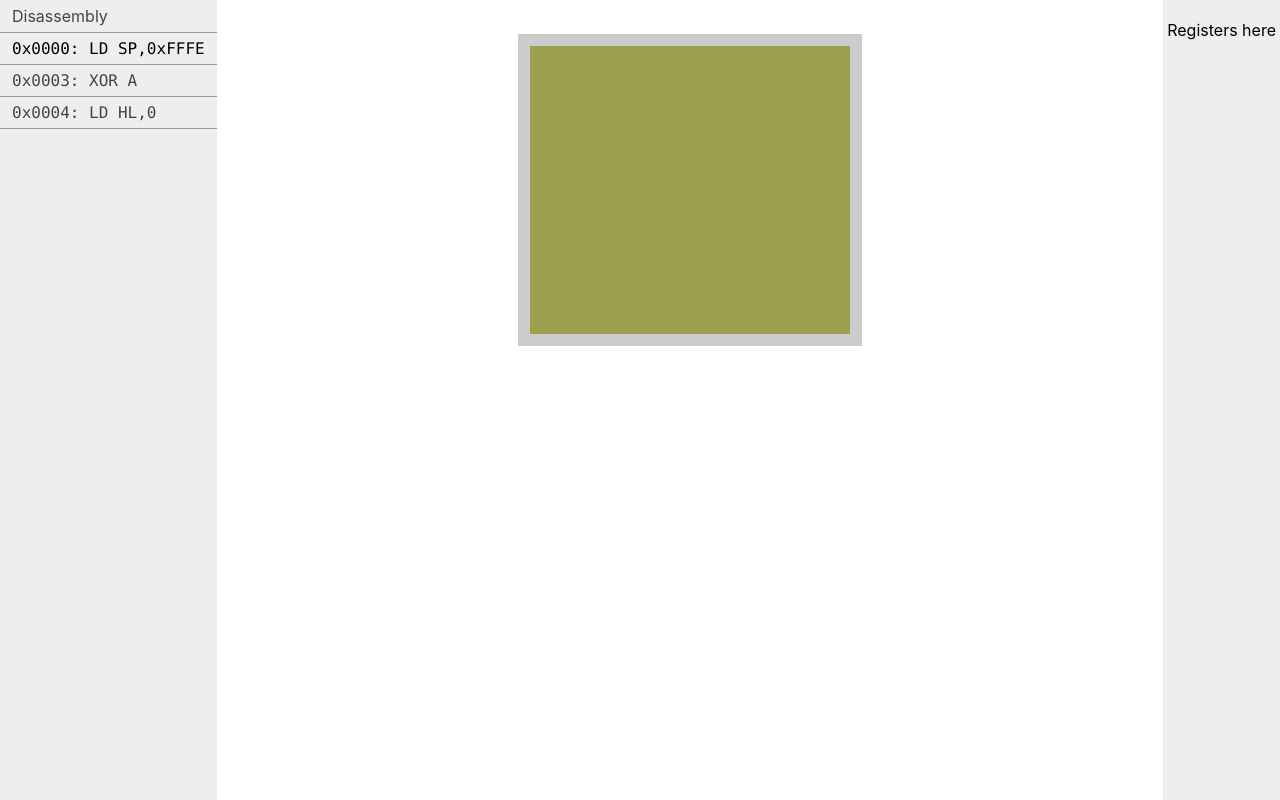
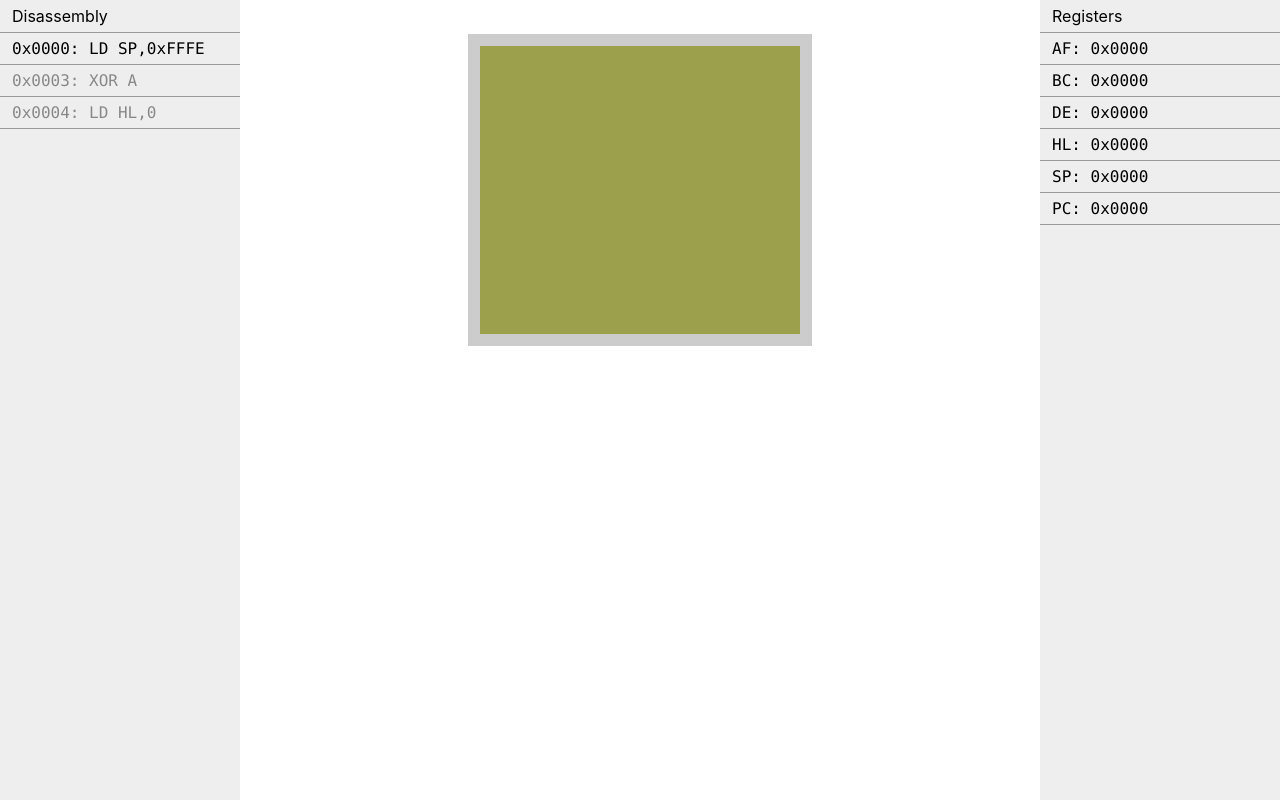
Before and after one commit to mr-tim/goboye, a React (Create React App) app in the folder debugger/: page / in a window 1280 px wide. Built offline with nearby package versions, Linux system fonts and the light colour scheme.

Commit message:
Display registers

```diff
--- a/debugger/src/App.css
+++ b/debugger/src/App.css
@@ -17,6 +17,7 @@ html, body, #root {
 .left-column {
     background: #eee;
     padding: 0px;
+    width: 240px;
 }
 
 .central-column {
@@ -25,6 +26,8 @@ html, body, #root {
 
 .right-column {
     background: #eee;
+    padding: 0px;
+    width: 240px;
 }
 
 .monospaced {
--- a/debugger/src/App.tsx
+++ b/debugger/src/App.tsx
@@ -17,7 +17,7 @@ function App() {
         <Display />
       </div>
       <div className="right-column">
-        <Registers />
+        <Registers registers={state.registers} />
       </div>
     </div>
   );
--- a/debugger/src/Disassembly.tsx
+++ b/debugger/src/Disassembly.tsx
@@ -1,5 +1,6 @@
 import React from "react";
 import styled from "styled-components";
+import { toHex } from "./util/hex";
 
 interface DisassemblyProps {
     currentAddress: number;
@@ -18,17 +19,8 @@ interface DisassemblyCellProps {
 const DisassemblyCell = styled.div<DisassemblyCellProps>`
     padding: 6px 12px;
     border-bottom: 1px solid #999;
-    color: ${props => props.isCurrentAddress? '#000': '#444'};
+    color: ${props => props.isCurrentAddress? '#000': '#888'};
 `;
-
-const toHex = (value: number, padding: number) => {
-    let hexValue = value.toString(16);
-
-    while (hexValue.length < padding) {
-        hexValue = '0' + hexValue
-    }
-    return '0x' + hexValue;
-}
 
 const Disassembly: React.FC<DisassemblyProps> = (props) => {
     let cells = props.instructions.map((instruction, index) => {
@@ -40,7 +32,7 @@ const Disassembly: React.FC<DisassemblyProps> = (props) => {
 
     return (
         <div className="disassembly">
-            <DisassemblyCell>Disassembly</DisassemblyCell>
+            <DisassemblyCell isCurrentAddress={true}>Disassembly</DisassemblyCell>
             {cells}
         </div>
     );
--- a/debugger/src/Registers.tsx
+++ b/debugger/src/Registers.tsx
@@ -1,7 +1,24 @@
 import React from "react";
+import styled from "styled-components";
+import { toHex } from "./util/hex";
 
-const Registers: React.FC<{}> = (props) => {
-    return (<p>Registers here</p>);
+interface RegisterProps {
+    registers: { [registerName: string]: number }
+};
+
+const SidebarCell = styled.div`
+    padding: 6px 12px;
+    border-bottom: 1px solid #999;
+`
+
+const Registers: React.FC<RegisterProps> = (props) => {
+    const { registers } = props;
+    return (<div>
+        <SidebarCell>Registers</SidebarCell>
+        {Object.keys(registers).map((register, idx) => (
+            <SidebarCell className="monospaced">{register}: {toHex(registers[register], 4)}</SidebarCell>
+        ))}
+    </div>);
 }
 
 export default Registers;
--- /dev/null
+++ b/debugger/src/util/hex.ts
@@ -0,0 +1,8 @@
+export const toHex = (value: number, padding: number) => {
+    let hexValue = value.toString(16);
+
+    while (hexValue.length < padding) {
+        hexValue = '0' + hexValue
+    }
+    return '0x' + hexValue;
+}
```
